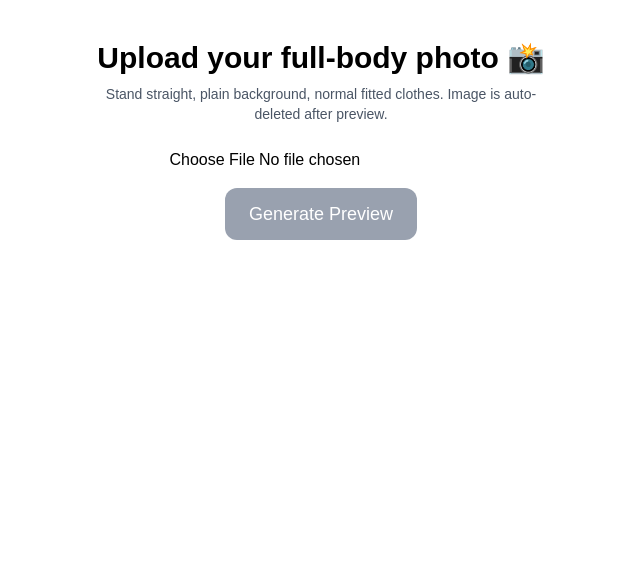
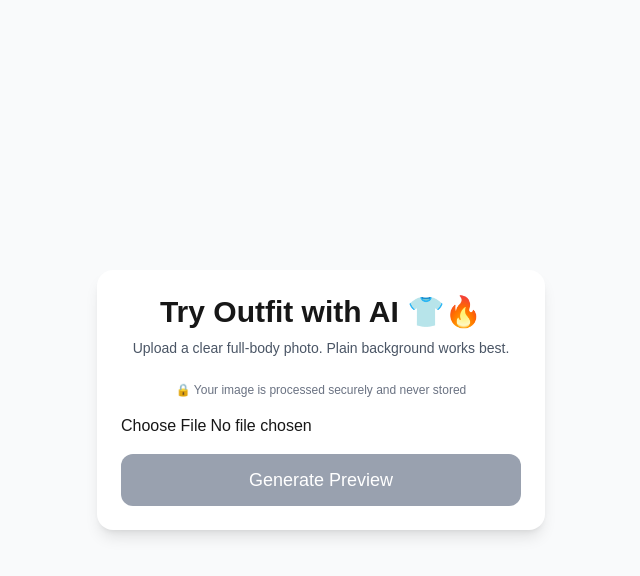
Before and after one commit to Shaurya01117/drip-ai, a Next.js app: page /upload in a window 1280 px wide. Shown: the top 576 px of the page, without its empty margins (319-959 px from the left). Built offline with nearby package versions, Linux system fonts and the light colour scheme.

Commit message:
Update page.tsx

```diff
--- a/src/app/upload/page.tsx
+++ b/src/app/upload/page.tsx
@@ -27,49 +27,55 @@ export default function UploadPage() {
   };
 
   return (
-    <main className="min-h-screen bg-white text-black flex flex-col items-center px-6 py-10">
+    <main className="min-h-screen bg-gray-50 flex items-center justify-center px-6 py-10">
+      <div className="w-full max-w-md bg-white rounded-2xl shadow-lg p-6">
         {/* Heading */}
-      <h1 className="text-3xl font-bold mb-2 text-center">
-        Upload your full-body photo 📸
+        <h1 className="text-3xl font-bold text-center mb-2">
+          Try Outfit with AI 👕🔥
         </h1>
 
-      <p className="text-sm text-gray-600 mb-6 text-center max-w-md">
-        Stand straight, plain background, normal fitted clothes.
-        Image is auto-deleted after preview.
+        <p className="text-sm text-gray-600 text-center mb-6">
+          Upload a clear full-body photo.
+          Plain background works best.
         </p>
 
-      {/* Image upload */}
+        {/* Trust badge */}
+        <div className="text-xs text-gray-500 text-center mb-4">
+          🔒 Your image is processed securely and never stored
+        </div>
+
+        {/* File input */}
         <input
           type="file"
           accept="image/*"
           onChange={(e) => setImage(e.target.files?.[0] || null)}
-        className="mb-4"
+          className="w-full mb-4"
         />
 
         {/* Generate button */}
         <button
           onClick={generatePreview}
           disabled={!image || loading}
-        className={`px-6 py-3 rounded-xl text-lg text-white transition ${
+          className={`w-full px-6 py-3 rounded-xl text-lg text-white transition-all duration-200 ${
             image && !loading
-            ? "bg-black hover:opacity-80"
+              ? "bg-black hover:scale-[1.02] hover:opacity-90"
               : "bg-gray-400 cursor-not-allowed"
           }`}
         >
           {loading ? "Generating..." : "Generate Preview"}
         </button>
 
-      {/* AI Preview */}
+        {/* Preview */}
         {preview && (
           <>
             <img
               src={preview}
               alt="AI Preview"
-            className="mt-8 w-64 rounded-xl shadow-lg"
+              className="mt-8 mx-auto w-64 rounded-xl shadow-2xl border"
             />
 
             {/* Affiliate Product Card */}
-          <div className="mt-8 w-full max-w-md border rounded-xl p-4 shadow-sm">
+            <div className="mt-8 border rounded-xl p-4 shadow-sm">
               <div className="flex gap-4 items-center">
                 <img
                   src="https://placehold.co/120x160?text=Product"
@@ -82,7 +88,7 @@ export default function UploadPage() {
                     Black Oversized T-Shirt
                   </h3>
                   <p className="text-sm text-gray-600">
-                  ₹699 • Casual street fit
+                    ₹699 • Street style fit
                   </p>
 
                   <a
@@ -102,6 +108,7 @@ export default function UploadPage() {
             </div>
           </>
         )}
+      </div>
     </main>
   );
 }
```
Lines whose indentation alone changed are shown as unchanged.
